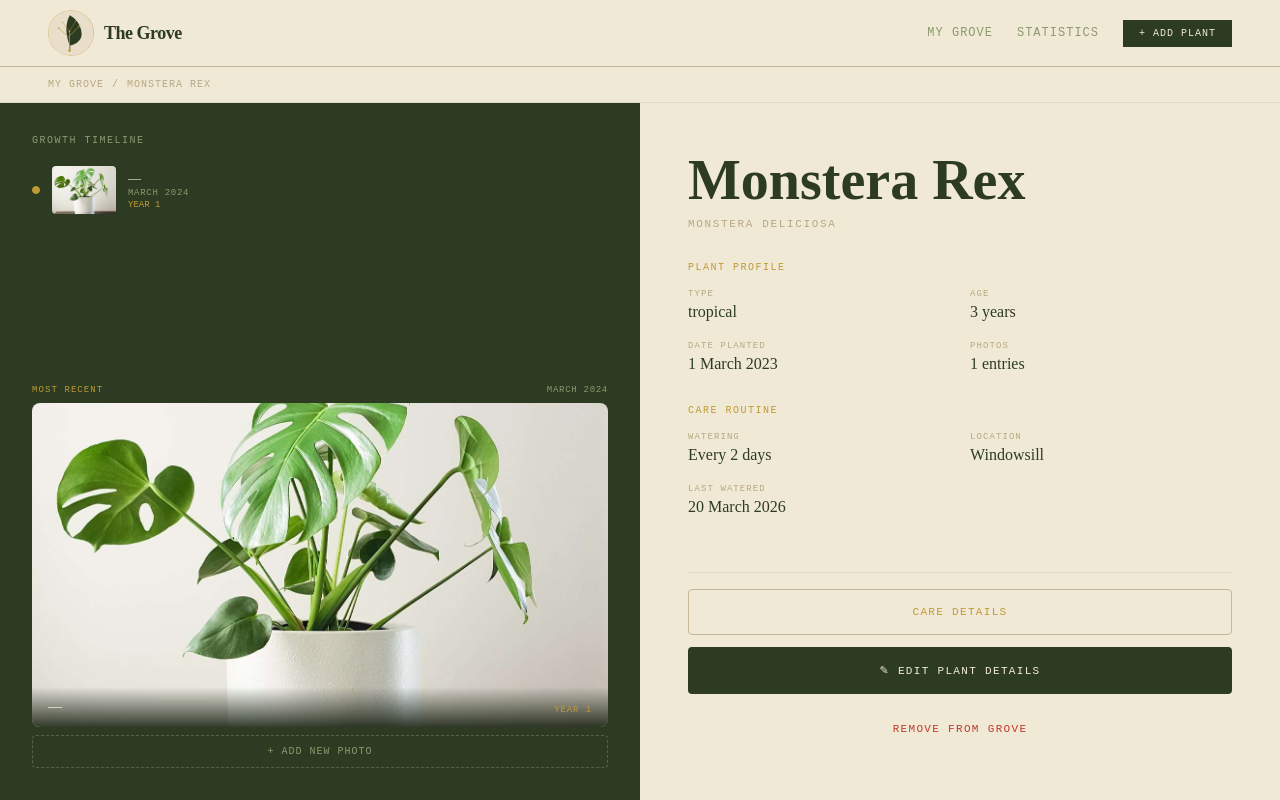
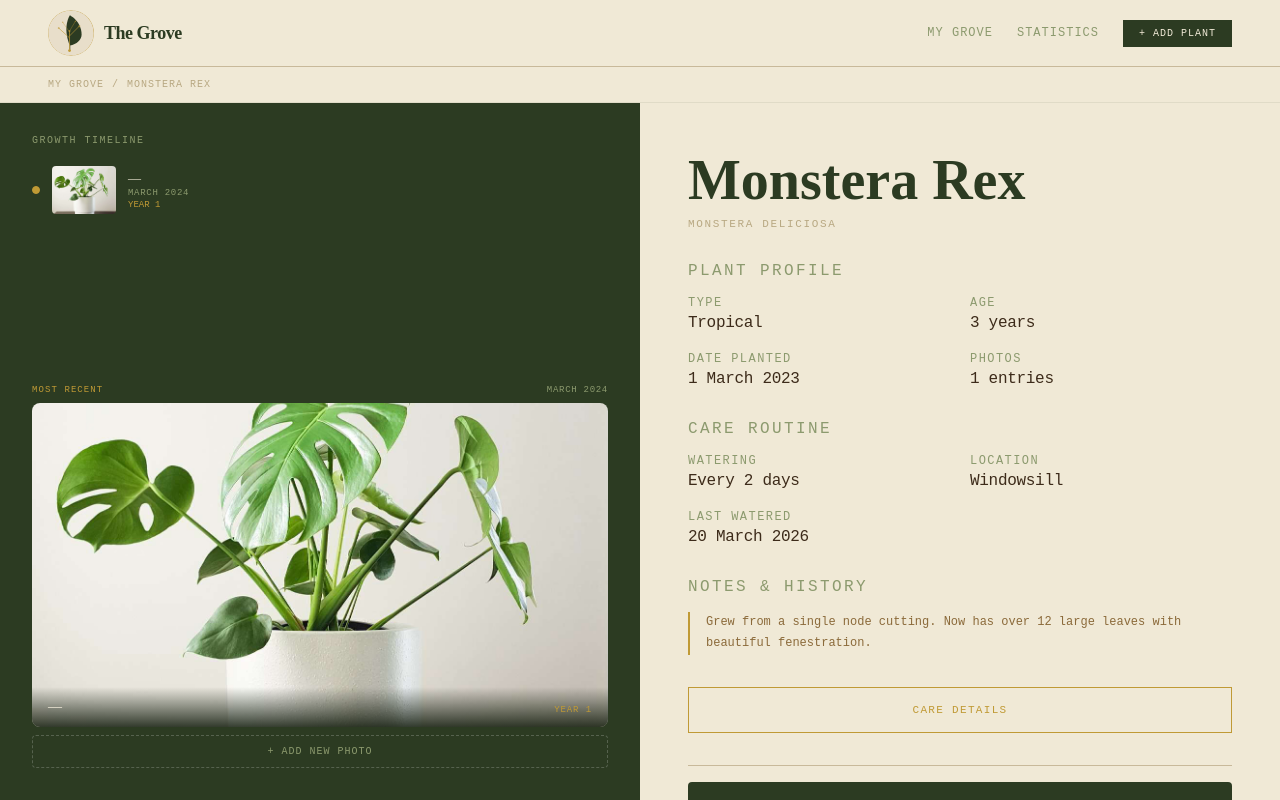
Before and after one commit to maiaiia/the-grove, a Vue app: page /plant/1 in a window 1280 px wide. Built offline with nearby package versions, Linux system fonts and the light colour scheme.

Commit message:
make detail view prettier

```diff
--- a/src/assets/base.css
+++ b/src/assets/base.css
@@ -8,6 +8,7 @@
     --parchment: #F2EBD9;
     --clay: #8B6A3A;
     --tree-trunk: #3D2B1A;
+    --burnt-umber: #8B3A2A;
 }
 :root {
     --playfair-display: 'Playfair Display';
--- a/src/components/detail-view-components/PlantProfile.vue
+++ b/src/components/detail-view-components/PlantProfile.vue
@@ -55,13 +55,16 @@ function formatDate(dateStr) {
       </div>
     </div>
 
-    <div class="profile__section" v-if="plant.notes">
+    <div class="profile__section" >
       <p class="profile__section-label">Notes & History</p>
-      <p class="profile__notes">{{ plant.notes }}</p>
+      <p class="profile__notes" v-if="plant.notes">{{ plant.notes }}</p>
+      <p class="profile__notes profile__notes--empty" v-else>No notes recorded for this specimen yet...</p>
     </div>
+    <div class="profile__section">
 
+      <a href="#" class="profile__btn profile__btn--outline">Care Details</a>
+    </div>
     <div class="profile__actions">
-      <a href="#" class="profile__btn profile__btn--outline">Care Details</a>
       <button class="profile__btn profile__btn--primary">✎ Edit Plant Details</button>
       <button class="profile__btn profile__btn--danger">Remove from Grove</button>
     </div>
@@ -106,10 +109,10 @@ function formatDate(dateStr) {
 
 .profile__section-label {
   font-family: var(--space-mono), monospace;
-  font-size: 10px;
+  font-size: 16px;
   letter-spacing: 0.15em;
   text-transform: uppercase;
-  color: var(--marigold);
+  color: var(--avocado);
   margin: 0;
 }
 
@@ -127,16 +130,20 @@ function formatDate(dateStr) {
 
 .profile__field-label {
   font-family: var(--space-mono), monospace;
-  font-size: 9px;
+  font-size: 12px;
   letter-spacing: 0.12em;
   text-transform: uppercase;
-  color: var(--mongoose);
+  color: var(--avocado);
 }
 
 .profile__field-value {
-  font-family: var(--playfair-display), serif;
+  font-family: var(--space-mono), "Space Mono", monospace;
   font-size: 16px;
-  color: var(--green-kelp);
+  font-style: normal;
+  font-weight: 400;
+  line-height: normal;
+  letter-spacing: -0.3px;
+  color: var(--tree-trunk);
 }
 
 .profile__notes {
@@ -148,14 +155,16 @@ function formatDate(dateStr) {
   padding-left: 16px;
   margin: 0;
 }
-
+.profile__notes--empty {
+  opacity: 0.7;
+}
 .profile__actions {
   display: flex;
   flex-direction: column;
   gap: 12px;
   margin-top: auto;
   padding-top: 16px;
-  border-top: 1px solid rgba(44, 59, 34, 0.08);
+  border-top: 1px solid var(--rodeo-dust);
 }
 
 .profile__btn {
@@ -173,9 +182,13 @@ function formatDate(dateStr) {
   border: 1px solid transparent;
 }
 
+.profile__section .profile__btn {
+  border-radius: 0;
+}
+
 .profile__btn--outline {
   background: transparent;
-  border-color: var(--rodeo-dust);
+  border-color: var(--marigold);
   color: var(--marigold);
 }
 
@@ -186,10 +199,10 @@ function formatDate(dateStr) {
 
 .profile__btn--danger {
   background: transparent;
-  color: #c0392b;
+  color: var(--burnt-umber);
+  border-color: var(--burnt-umber);
 }
 
-.profile__btn--outline:hover { border-color: var(--marigold); }
 .profile__btn--primary:hover { opacity: 0.85; }
-.profile__btn--danger:hover { border-color: #c0392b; }
+.profile__btn--danger:hover { border-color: var(--burnt-umber); }
 </style>
--- a/src/data/plantCategories.js
+++ b/src/data/plantCategories.js
@@ -1,9 +1,9 @@
 export const PLANT_CATEGORIES = {
-    ALL: 'all',
-    BONSAI: 'bonsai',
-    TROPICAL: 'tropical',
-    SUCCULENT: 'succulent',
-    FLOWERING: 'flowering',
+    ALL: 'All',
+    BONSAI: 'Bonsai',
+    TROPICAL: 'Tropical',
+    SUCCULENT: 'Succulent',
+    FLOWERING: 'Flowering',
 }
 
 export const PLANT_LOCATIONS ={
--- a/src/data/plants.js
+++ b/src/data/plants.js
@@ -46,6 +46,7 @@ export const plants = [
         wateringSchedule: 2,
         lastWatered: "2026-03-20",
         location: PLANT_LOCATIONS.WINDOWSILL,
+        notes: "Grew from a single node cutting. Now has over 12 large leaves with beautiful fenestration."
     }),
     createPlant({
         id: 2,
```
